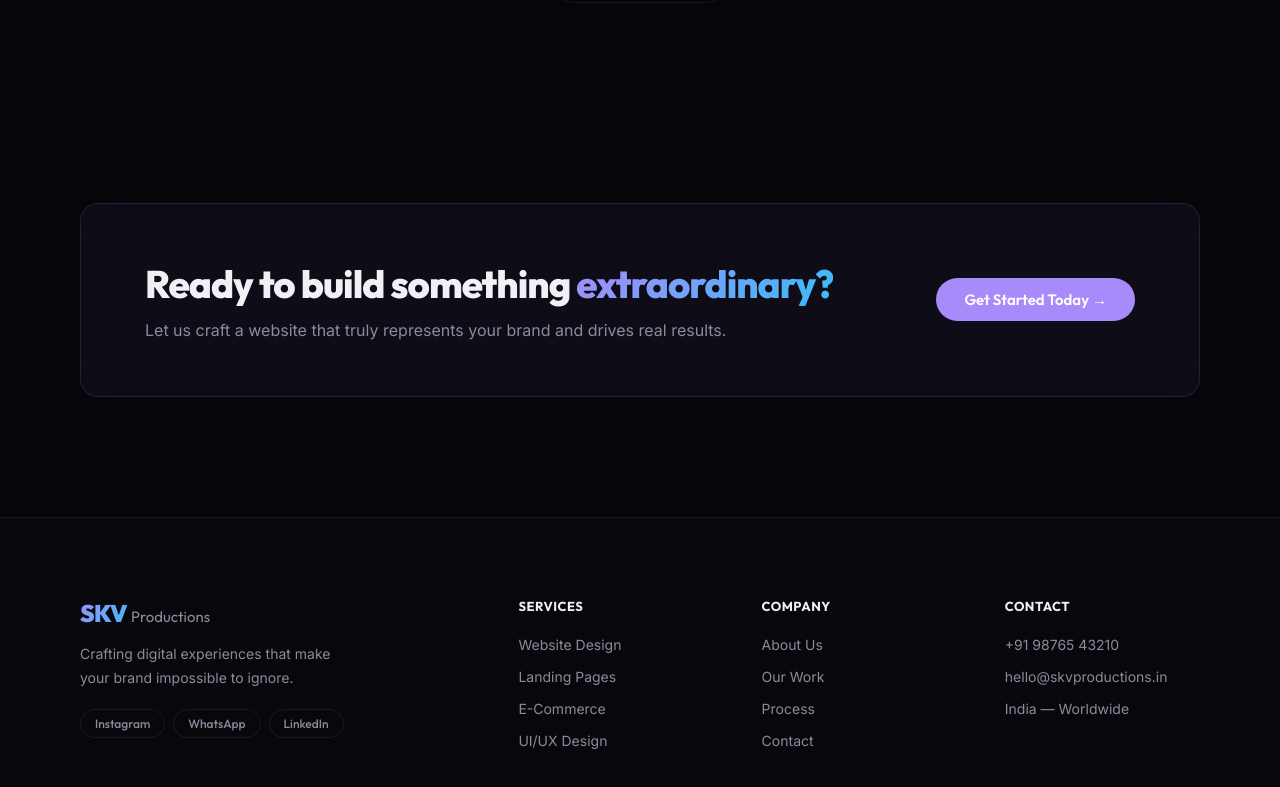
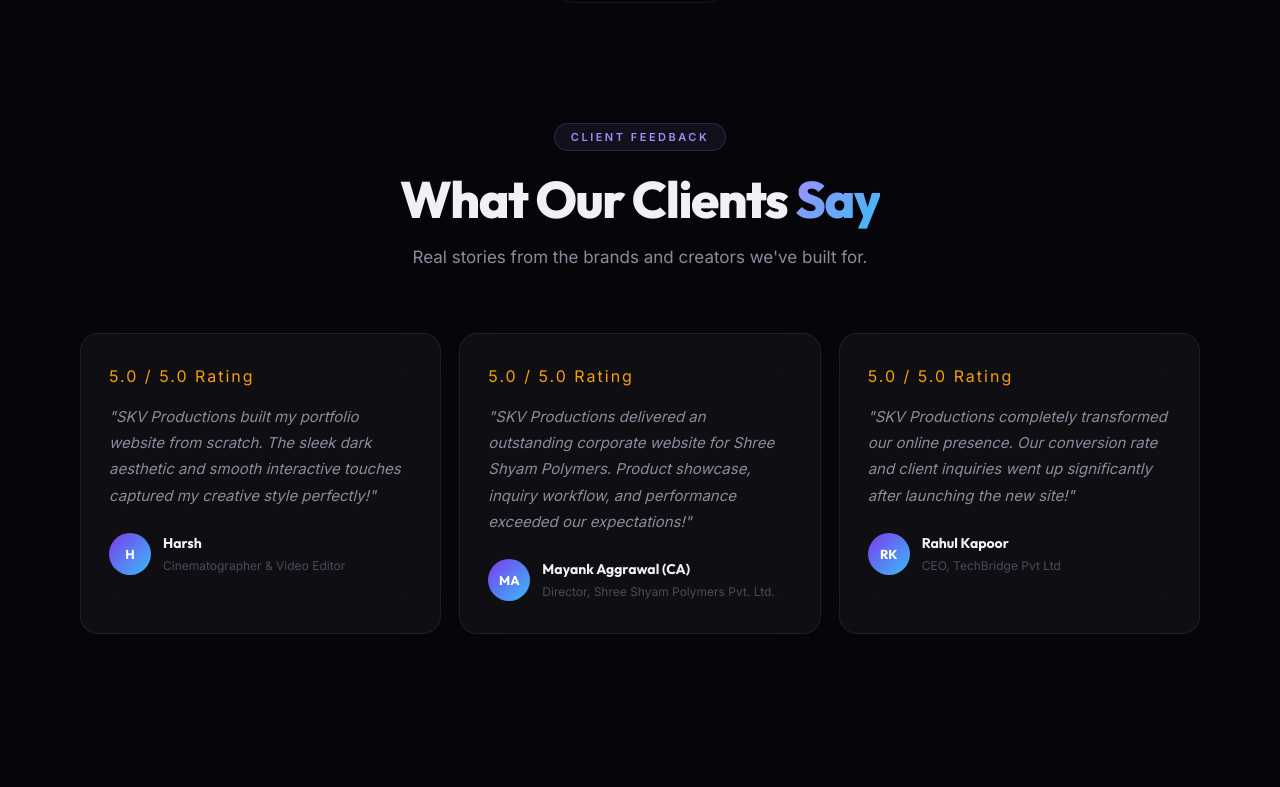
Before and after one commit to Shubham916-ui/SKV-productions, a React (Vite) app: page / in a window 1280 px wide. Shown: the part 1999-2786 px from the top of the page. Built offline with nearby package versions, Linux system fonts and the light colour scheme.

Commit message:
Update testimonials with real reviews from Harsh and Mayank Aggrawal (CA)

```diff
--- a/src/pages/About.jsx
+++ b/src/pages/About.jsx
@@ -16,9 +16,24 @@
 ];
 
 const testimonials = [
-  { name:"Rahul Kapoor", role:"CEO, TechBridge Pvt Ltd", init:"RK", text:"SKV Productions completely transformed our online presence. Our sales went up 40% within 2 months of launching the new site. Absolutely incredible team!" },
-  { name:"Priya Sharma", role:"Founder, Bloom Boutique", init:"PS", text:"The team delivered beyond expectations. The website looks incredible, loads super fast, and our customers love it. Highly recommend SKV Productions!" },
-  { name:"Arjun Mehta", role:"Freelance Photographer", init:"AM", text:"Professional, creative, and incredibly responsive. They understood exactly what I needed and executed it flawlessly. My portfolio has never looked better." },
+  {
+    name: "Harsh",
+    role: "Cinematographer & Video Editor",
+    init: "H",
+    text: "SKV Productions built my portfolio website from scratch. The sleek dark aesthetic and smooth interactive touches captured my creative style perfectly. Clients constantly compliment how high-end it looks!"
+  },
+  {
+    name: "Mayank Aggrawal (CA)",
+    role: "Director, Shree Shyam Polymers Pvt. Ltd.",
+    init: "MA",
+    text: "SKV Productions delivered an outstanding corporate website for Shree Shyam Polymers. The product showcase, inquiry workflow, and mobile performance exceeded our expectations!"
+  },
+  {
+    name: "Rahul Kapoor",
+    role: "CEO, TechBridge Pvt Ltd",
+    init: "RK",
+    text: "SKV Productions completely transformed our online presence. Our conversion rate and client inquiries went up significantly after launching the new site!"
+  },
 ];
 
 export default function About() {
--- a/src/pages/Home.jsx
+++ b/src/pages/Home.jsx
@@ -196,6 +196,48 @@
         </div>
       </section>
 
+      {/* Testimonials */}
+      <section className="home-testimonials" style={{ padding: "0 0 100px" }}>
+        <div className="container">
+          <div className="section-header">
+            <div className="section-label">Client Feedback</div>
+            <h2 className="section-title">What Our Clients <span className="gradient-text">Say</span></h2>
+            <p className="section-desc">Real stories from the brands and creators we've built for.</p>
+          </div>
+          <div className="testi-grid">
+            {[
+              {
+                name: "Harsh",
+                role: "Cinematographer & Video Editor",
+                init: "H",
+                text: "SKV Productions built my portfolio website from scratch. The sleek dark aesthetic and smooth interactive touches captured my creative style perfectly!"
+              },
+              {
+                name: "Mayank Aggrawal (CA)",
+                role: "Director, Shree Shyam Polymers Pvt. Ltd.",
+                init: "MA",
+                text: "SKV Productions delivered an outstanding corporate website for Shree Shyam Polymers. Product showcase, inquiry workflow, and performance exceeded our expectations!"
+              },
+              {
+                name: "Rahul Kapoor",
+                role: "CEO, TechBridge Pvt Ltd",
+                init: "RK",
+                text: "SKV Productions completely transformed our online presence. Our conversion rate and client inquiries went up significantly after launching the new site!"
+              }
+            ].map((t, i) => (
+              <div key={i} className="testi-card glass reveal hover-lift">
+                <div className="stars">5.0 / 5.0 Rating</div>
+                <p className="testi-text">"{t.text}"</p>
+                <div className="testi-client">
+                  <div className="testi-avatar">{t.init}</div>
+                  <div><strong>{t.name}</strong><span>{t.role}</span></div>
+                </div>
+              </div>
+            ))}
+          </div>
+        </div>
+      </section>
+
       {/* CTA Banner */}
       <section className="cta-banner">
         <div className="container">
```
